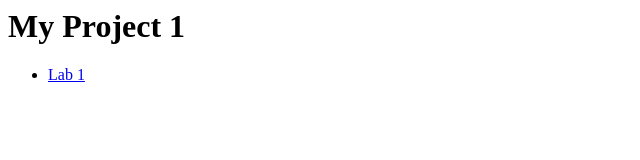
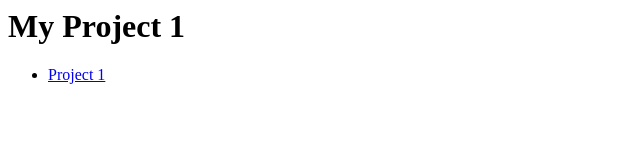
Before and after one commit to FabdelhaDev/csci4208-portfolio-2025-project01, a plain HTML site: page index.html in a window 1280 px wide. Shown: the full height of the page, 0-640 px from the left. Drawn offline with Linux system fonts and the light colour scheme.

Commit message:
Fixed Typo in Index.html File

```diff
--- a/index.html
+++ b/index.html
@@ -6,7 +6,7 @@
 <body>
     <h1>My Project 1</h1>
     <ul>
-        <li><a href="project01/html-adventure-homework/index.html">Lab 1</a></li>
+        <li><a href="project01/html-adventure-homework/index.html">Project 1</a></li>
     </ul>
 </body>
 </html>
```
